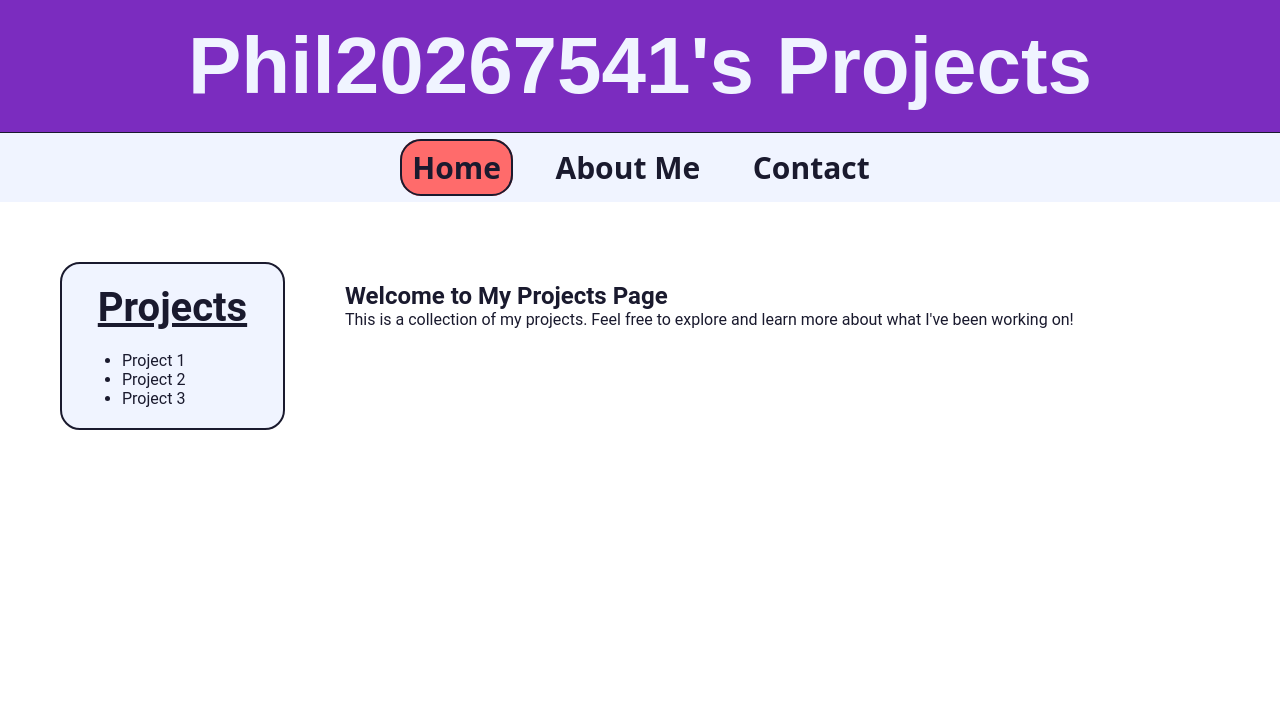
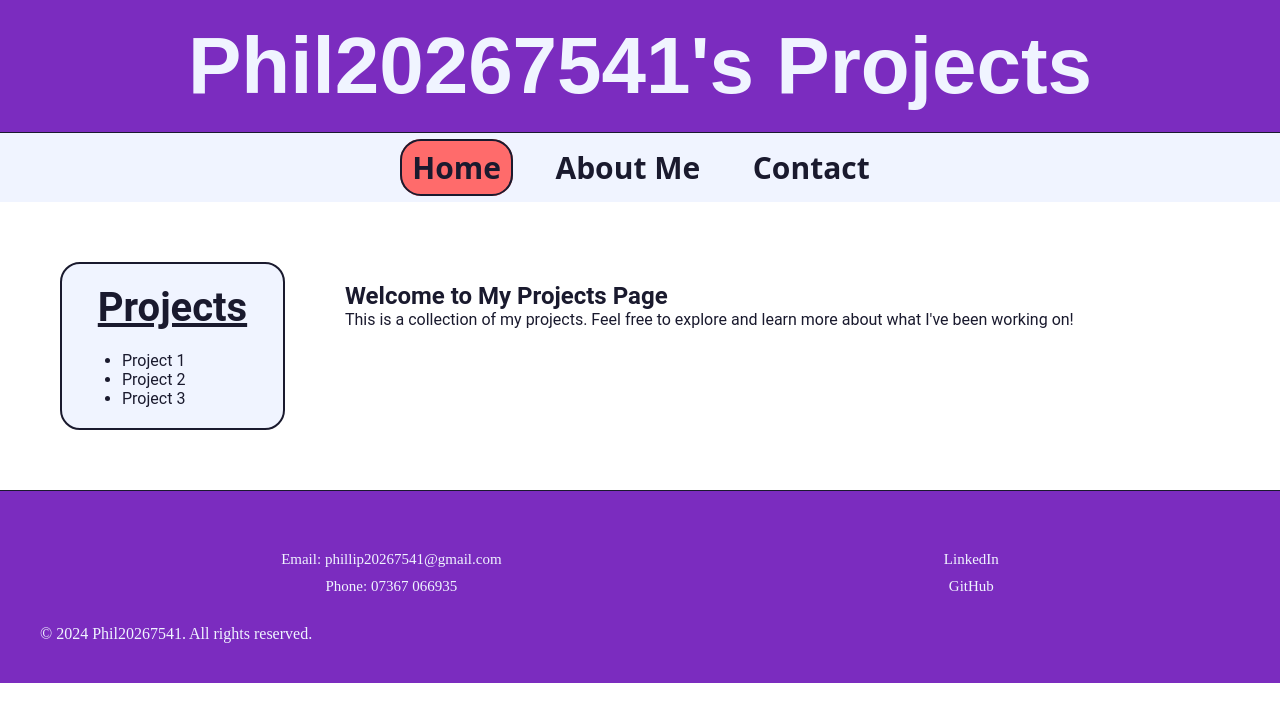
Before and after one commit to phil20267541/phil20267541.github.io, a plain HTML site: page index.html in a window 1280 px wide. Drawn offline with Linux system fonts and the light colour scheme.

Commit message:
Added footer
- Added footer and related styling

```diff
--- a/index.html
+++ b/index.html
@@ -37,7 +37,17 @@
       </div>
     </main>
     <footer>
-
+      <div class="footer-container">
+        <section class="footer-section">
+          <p>Email: <a href="mailto:phillip20267541@gmail.com">phillip20267541@gmail.com</a></p>
+          <p>Phone: 07367 066935</p>
+        </section>
+        <section class="footer-section">
+          <a href="https://www.linkedin.com/in/phillip-swann-1b5216351/" target="_blank">LinkedIn</a>
+          <a href="https://github.com/phil20267541" target="_blank">GitHub</a>
+        </section>
+      </div>
+      <p>&copy; 2024 Phil20267541. All rights reserved.</p>
     </footer>
   </body>
 </html>
--- a/main.css
+++ b/main.css
@@ -95,3 +95,45 @@ main .page-container #content {
   padding: 20px;
   margin: 20px;
 }
+
+footer {
+  background-color: #7B2CBF;
+  color: #F0F4FF;
+  border-top: 1px solid #1A1A2E;
+  width: 100vw;
+  margin-top: 40px;
+  padding: 40px;
+}
+
+footer .footer-container {
+  display: flex;
+  justify-content: space-around;
+  padding: 20px;
+}
+
+footer .footer-container .footer-section {
+  display: flex;
+  flex-direction: column;
+  align-items: center;
+}
+
+footer .footer-container .footer-section p {
+  font-size: 15px;
+  margin-bottom: 10px;
+}
+
+footer .footer-container .footer-section a {
+  font-size: 15px;
+  margin-bottom: 10px;
+  color: #F0F4FF;
+  text-decoration: none;
+}
+
+footer .footer-container .footer-section a:hover {
+  text-decoration: underline;
+}
+
+footer .footer-container .footer-section a:active {
+  color: #FF6B6B;
+  text-decoration: underline;
+}
```
